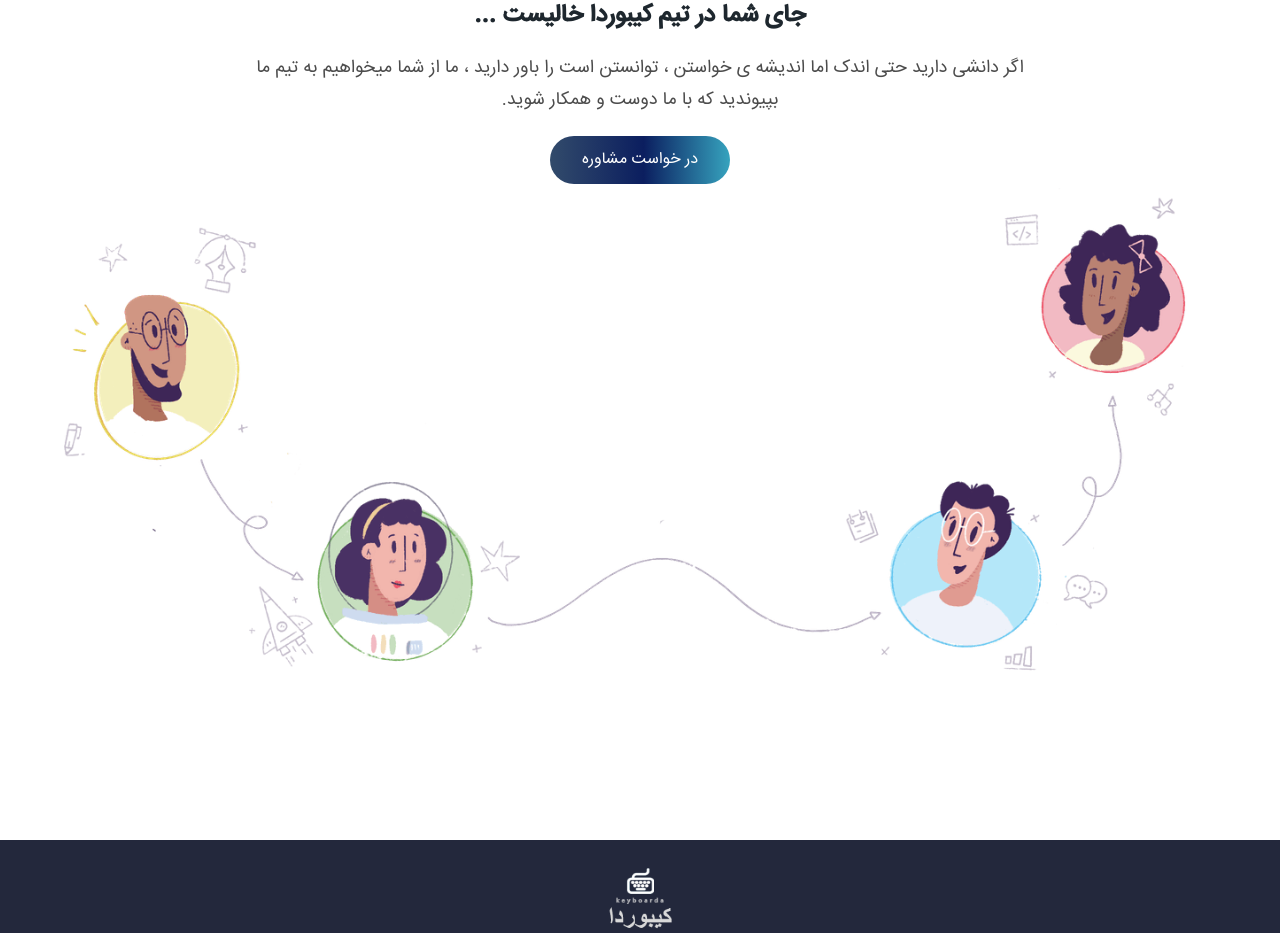
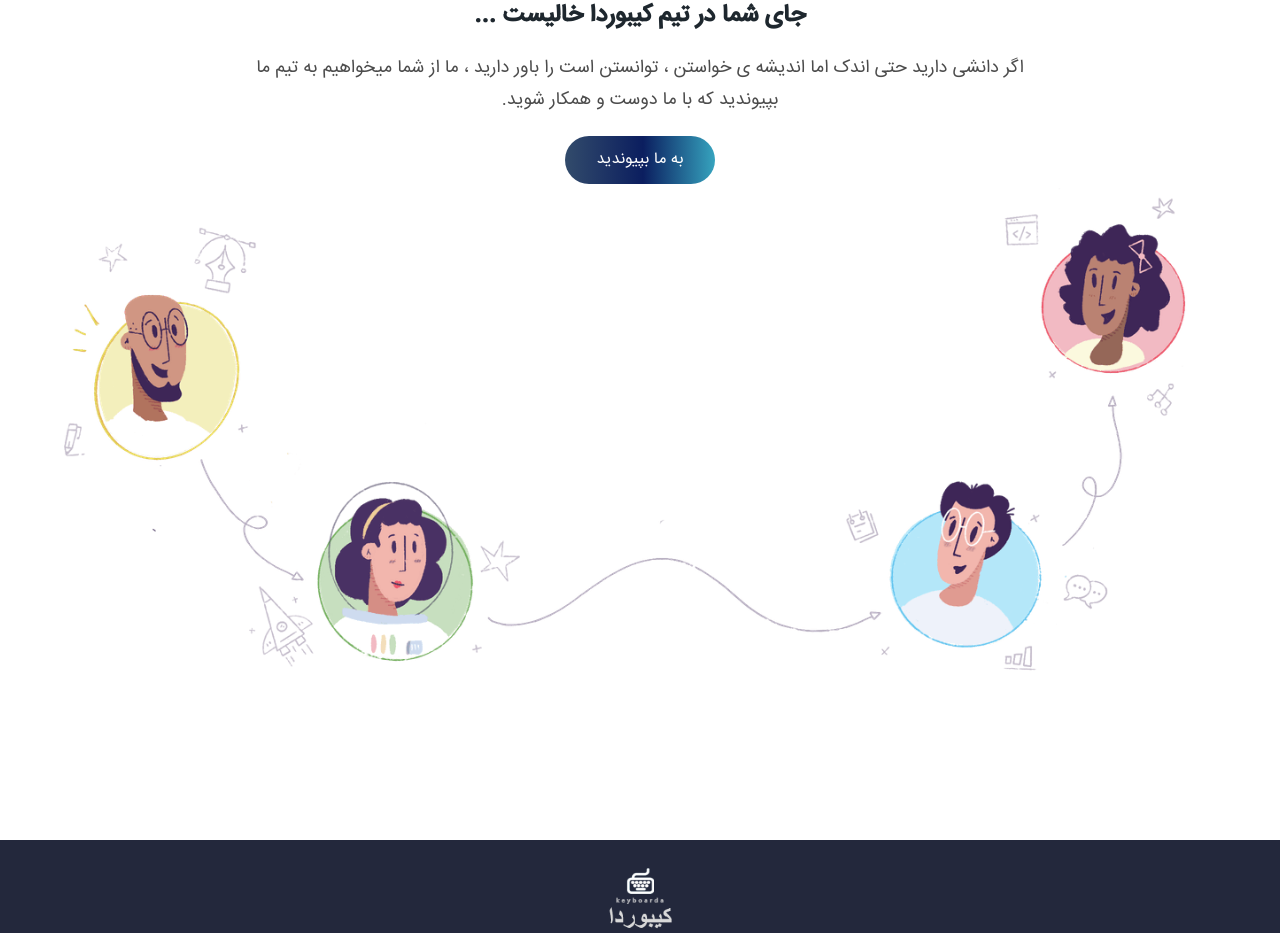
Before and after one commit to imansaadat/next-keyboarda-website, a Next.js app: page /about in a window 1280 px wide. Shown: the part 879-1812 px from the top of the page. Built offline with nearby package versions, Linux system fonts and the light colour scheme.

Commit message:
modify btn text

```diff
--- a/components/About/Join.jsx
+++ b/components/About/Join.jsx
@@ -18,7 +18,7 @@ const Join = ({setShowJoinModal}) => {
                 باور دارید ، ما از شما میخواهیم به تیم ما بپیوندید که با ما دوست
                 و همکار شوید.
               </p>
-              <ModalBtn myClass='btn' text='در خواست مشاوره' modal={()=>setShowJoinModal(true)} />
+              <ModalBtn myClass='btn' text='به ما بپیوندید' modal={()=>setShowJoinModal(true)} />
             </div>
           </div>
         </div>
```
